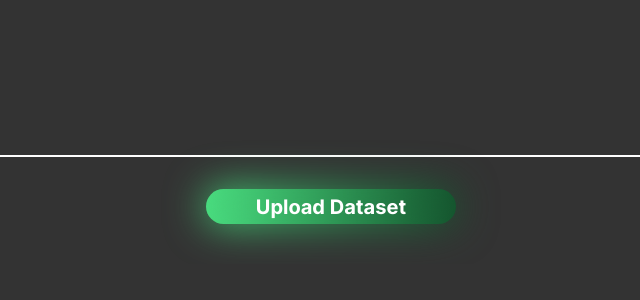
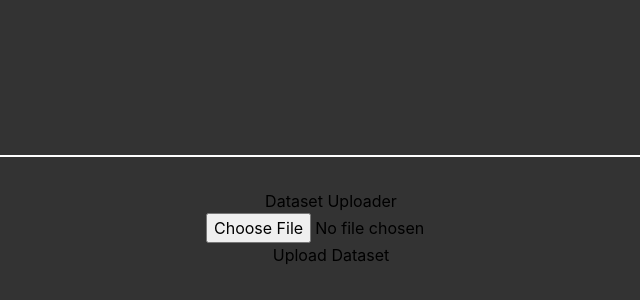
Before and after one commit to alandmprtma/Algeo02-22124, a React (Create React App) app: page /CBIR in a window 1280 px wide. Shown: the part 1761-2061 px from the top of the page, without its empty margins (309-949 px from the left). Before the commit the page ends 2025 px from the top, so only its background shows below. Built offline with nearby package versions, Linux system fonts and the light colour scheme.

Commit message:
add dataset button

```diff
--- a/src/components/Cbir.jsx
+++ b/src/components/Cbir.jsx
@@ -7,6 +7,12 @@ import ImageUploader from './ImageUploader'
 import CameraUploader from './CameraUploader'
 import { useState } from 'react';
 import Switch from './Switch'
+import DatasetUploader from './DatasetUploader'
+import Pagination from './Pagination.jsx'
+import aland from '../assets/Aland.jpg'
+import foto1 from '../assets/foto1.png'
+import qika from '../assets/qika.jpg'
+import ikhwan from '../assets/ikhwan.jpg'
 
 
 
@@ -22,6 +28,8 @@ const Cbir = () => {
     // Logic to handle image upload and set it in state
     setUploadedImage(image);
   };
+
+  const images = [foto1, aland, ikhwan, qika];
 
   return (
     <section className='text-center flex flex-col items-center gap-y-4 pt-8'>
@@ -71,19 +79,17 @@ const Cbir = () => {
        <div className="bg-white h-[2px] w-full"/>
        <div className=" flex flex-row relative h-[900px] w-full justify-between">
         <div className='flex items-start h-[25px]'>
-        <h2 className='font-inter-bold text-xl text-white mt-6'> Result : </h2>
-
+        <h2 className='font-inter-bold text-xl text-white mt-6 h-fit'> Result : </h2>
        </div>
        <div>
-        <h2 className='font-inter text-xl text-white mt-6'> 20 results in 0.20 seconds</h2>
+        <h2 className='font-inter text-xl text-white mt-6 h-fit'> 20 results in 0.20 seconds</h2>
+       </div>
       </div>
-       </div>
        <div className="bg-white h-[2px] w-full"/>
-       <div className='rounded mt-8 mb-10 w-[250px] h-[35px] relative
-          before:content-[""] before:absolute before:top-0 before:left-0 before:h-[100%] before:w-[100%] before:bg-gradient before:-z-1 before:rounded-[20px]
-          after:content-[""] after:absolute after:top-0 after:left-0 after:h-[100%] after:w-[100%] after:bg-gradient after:blur-[20px] after:-z-1 flex items-center justify-center after:rounded-[15px]'>
-            <p className='font-inter-bold text-xl text-white z-10'>Upload Dataset</p>
-          </div>
+       <div className='mt-8 mb-10 w-[250px] h-[35px] relative'>
+           <DatasetUploader/>
+        </div>
+        <div className='h-[100px] w-full'/>
       </article>
     </section>
 
```
